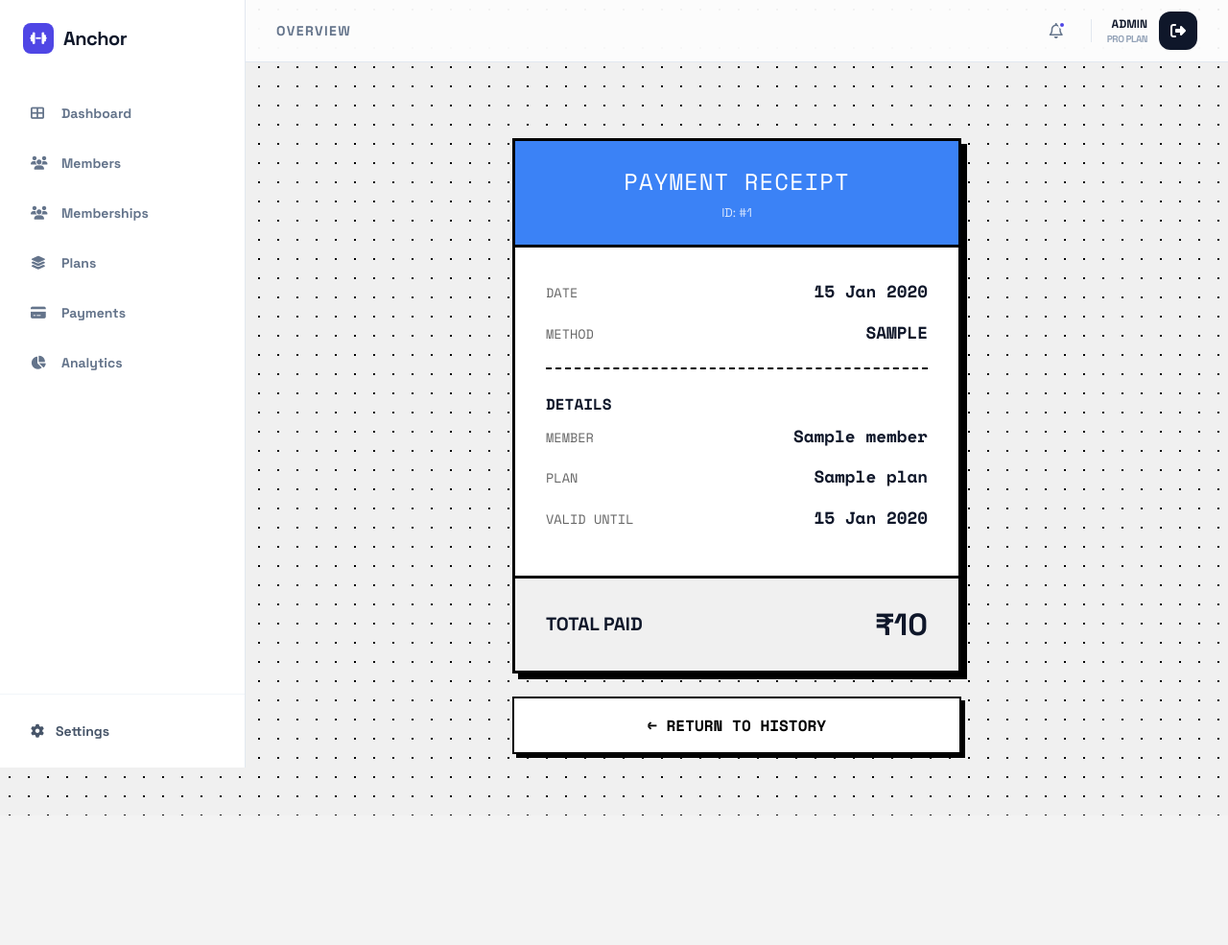
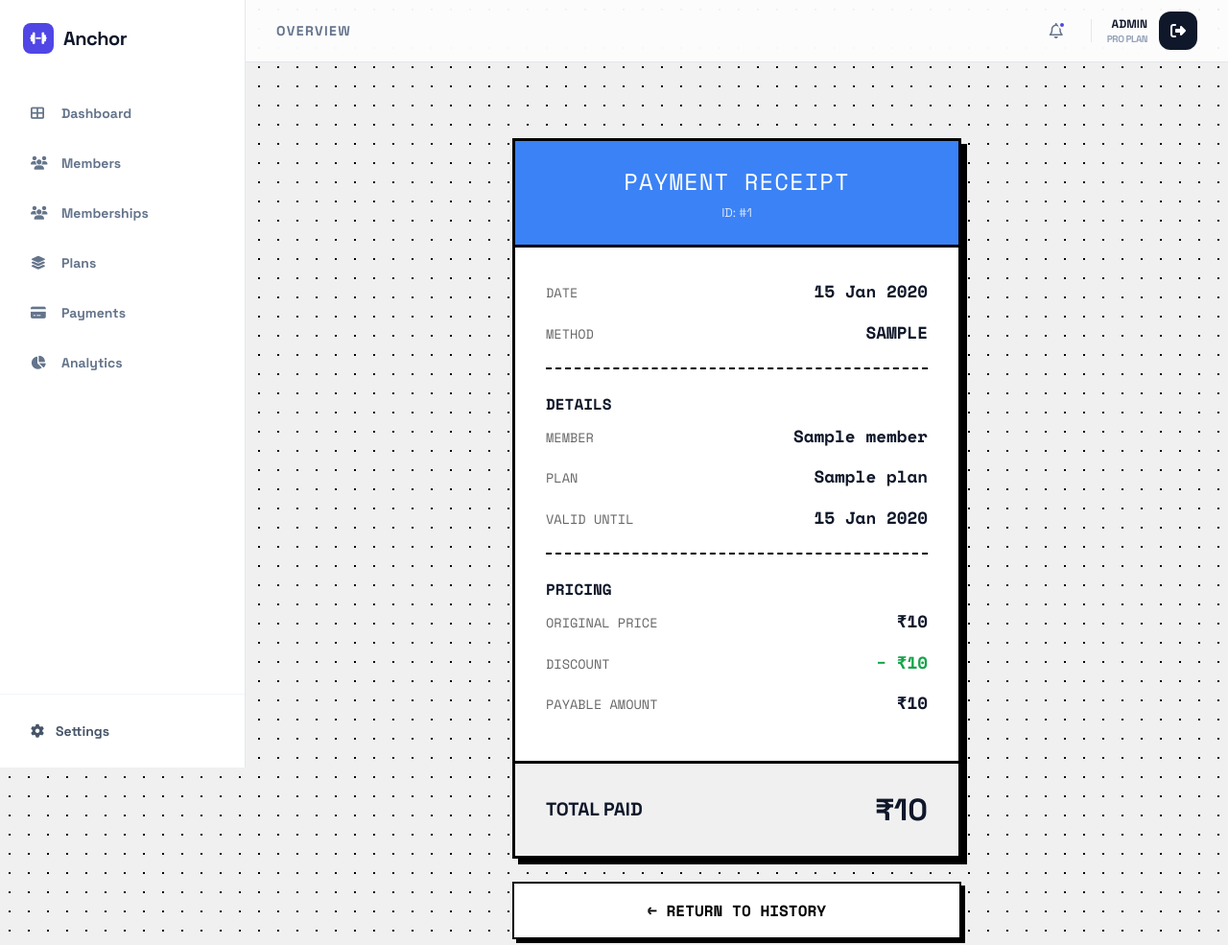
Before and after one commit to AdityaRaghav22/GYM-SAAS-TEST, a Python web app: template gym_saas/app/templates/payment/payment_details.html in a window 1280 px wide. Shown: the top 985 px of the page at 96% size. Before the commit the page ends 850 px from the top, so only its background shows below. Run offline with Jinja, Linux system fonts and the light colour scheme; the template is opened without the code that fills it: most values are stand-ins (such as "Sample title", 1, 10 or a date in 2020); some libraries are stand-ins or nearby versions.

Commit message:
updated payment detail(discount added)

```diff
--- a/gym_saas/app/templates/payment/payment_details.html
+++ b/gym_saas/app/templates/payment/payment_details.html
@@ -200,6 +200,38 @@
                 <span class="receipt-value">{{ membership.end_date.strftime('%d %b %Y')  }}</span>
             </div>
 
+            <div class="dashed-line"></div>
+
+            <div style="margin-bottom: 0.5rem; font-weight: bold; text-transform: uppercase;">
+                Pricing
+            </div>
+
+            <!-- Original Price -->
+            <div class="receipt-row">
+                <span class="receipt-label">Original Price</span>
+                <span class="receipt-value">
+                    ₹{{ membership.original_price }}
+                </span>
+            </div>
+
+            <!-- Discount (only if applied) -->
+            {% if membership.discount_amount and membership.discount_amount > 0 %}
+            <div class="receipt-row">
+                <span class="receipt-label">Discount</span>
+                <span class="receipt-value" style="color:#16a34a;">
+                    − ₹{{ membership.discount_amount }}
+                </span>
+            </div>
+            {% endif %}
+
+            <!-- Payable Amount -->
+            <div class="receipt-row">
+                <span class="receipt-label">Payable Amount</span>
+                <span class="receipt-value">
+                    ₹{{ membership.effective_price }}
+                </span>
+            </div>
+
         </div>
 
         <!-- Total -->
```
